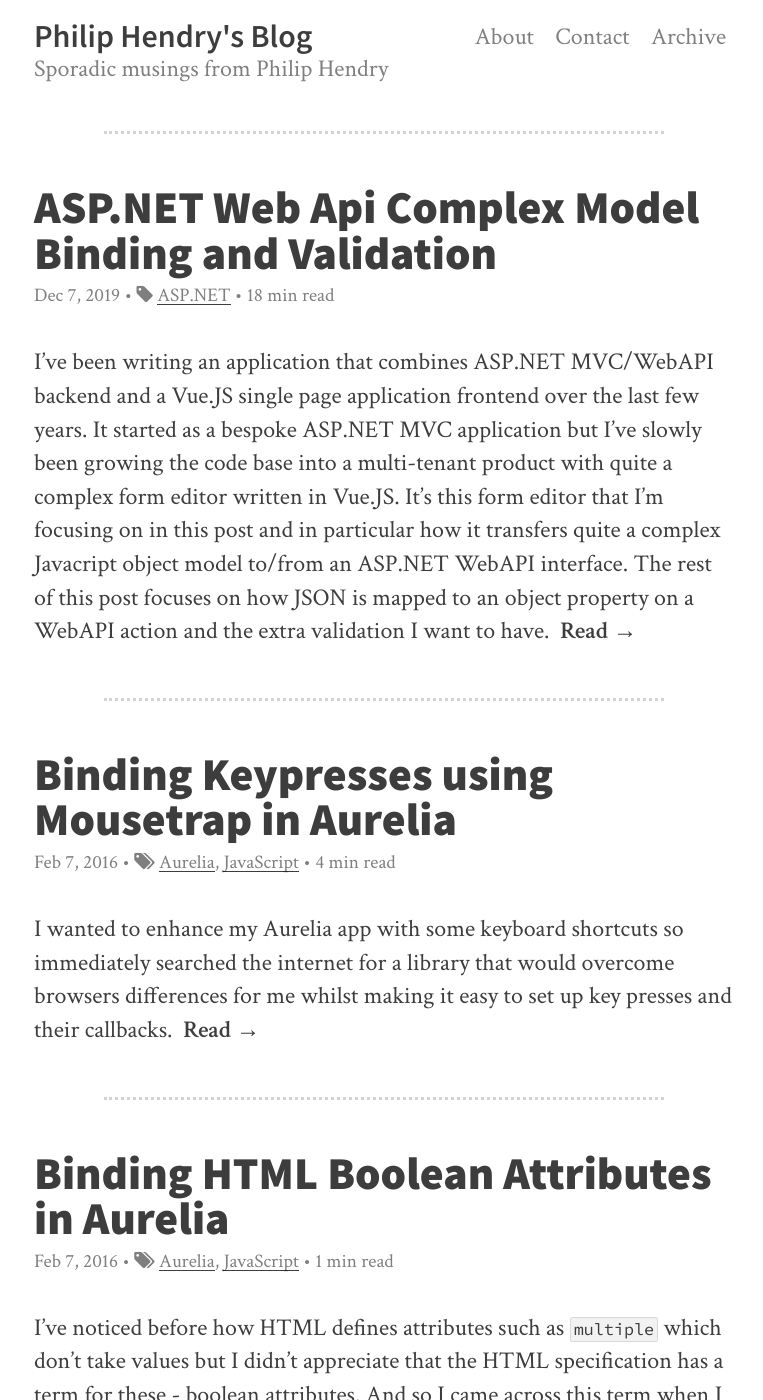
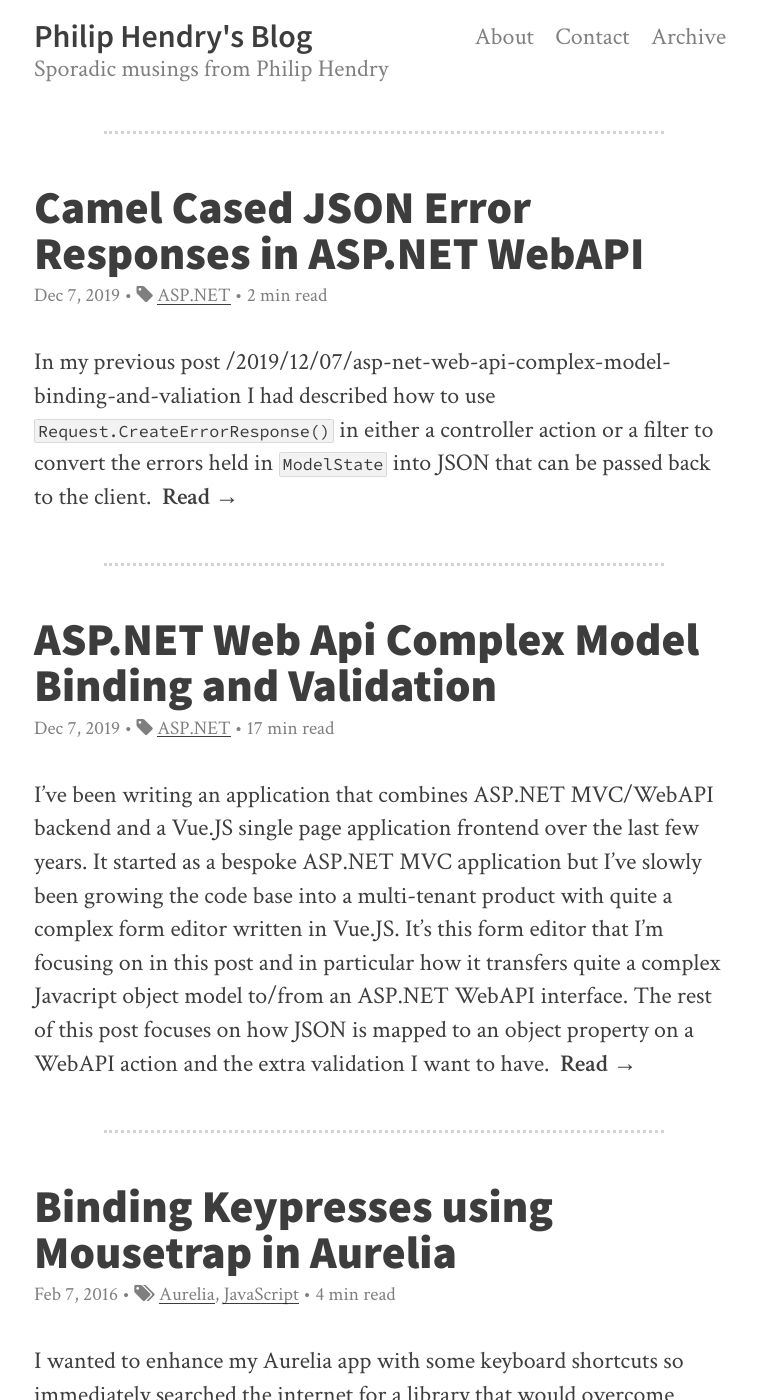
Before and after one commit to philiphendry/blog, a Jekyll site: the page built from index.html, in a window 1280 px wide and 1400 px high. Shown: the whole window, without its empty margins (256-1019 px from the left). Built offline with Jekyll 4.4.1, drawn with Linux system fonts in a browser that asks for light colours; nearby versions of some CDN libraries; Markdown is read by kramdown in place of the engine named in the settings; the list of posts is cut into pages by our own code; part of the change alters nothing that is shown; some of the changed text lies outside the part shown.

Commit message:
Add 2019-12-13-camel-cased-json-error-responses-in-asp-net-web-api

````diff
--- a/_posts/2019-12-07-asp-net-web-api-complex-model-binding-and-valiation.markdown
+++ b/_posts/2019-12-07-asp-net-web-api-complex-model-binding-and-valiation.markdown
@@ -693,6 +693,8 @@ and notice how the reflected results has removed the javascript from the HTML ab
 
 # Summary
 
-That really was a very long post but it covers a lot of aspects of binding to an action method property without having to write lots of code in the method itself. I also see these methods proving very useful for peforming authorization checks such that the user has already been authenticated but now I want to check that data within the posted JSON is authorized for them to access (for example they've posted data which includes a organisation identifier but are they actually a member of that organisation?)
+That really was a very long post but it covers a lot of aspects of binding to an action method property without having to write lots of code in the method itself. I also see these methods proving very useful for peforming authorization checks such that the user has already been authenticated but now I want to check that data within the posted JSON is authorianzed for them to access (for example they've posted data which includes a organisation identifier but are they actually a member of that organisation?)
 
 I'm also leaving open the question of how these global integrations are tested since it could be easy to break functionality without actually noticing it's simply no longer configured.
+
+*Update*: In my next post {% post_url 2019-12-13-camel-cased-json-error-responses-in-asp-net-web-api} I discuss a issue with the camel casing in the JSON returned in errors.
--- /dev/null
+++ b/_posts/2019-12-13-camel-cased-json-error-responses-in-asp-net-web-api.markdown
@@ -0,0 +1,82 @@
+---
+author: Philip Hendry
+title: Camel Cased JSON Error Responses in ASP.NET WebAPI
+date: 2019-12-07 19:30
+comments: true
+layout: post
+tags:
+- asp-net
+---
+
+In my previous post {% post_url 2019-12-07-asp-net-web-api-complex-model-binding-and-valiation %} I had described how to use ```Request.CreateErrorResponse()``` in either a controller action or a filter to convert the errors held in ```ModelState``` into JSON that can be passed back to the client.
+
+What I hadn't taken into account was the camel casing in the result that the framework had failed to fix. For example, given a class structure like this:
+
+```
+public class Person
+{
+    public Address Address { get; set; }
+}
+public class Address
+{
+    [Required] public String AddressLine1 { get; set; }
+    [Required] public String Town { get; set; }
+    [Required] public String PostCode { get; set; }
+}
+```
+
+And if I don't submit those fields to the _PUT_ method then I'll get back the following errors:
+
+```
+{
+    "Message": "The request is invalid.",
+    "ModelState": {
+        "person.Address.AddressLine1": [
+            "The AddressLine1 field is required."
+        ],
+        "person.Address.Town": [
+            "The Town field is required."
+        ],
+        "person.Address.PostCode": [
+            "The PostCode field is required."
+        ]
+    }
+}
+```
+
+That problem here is that the naming strategy registered with NewtonSoft has kicked in after the ```ModelState``` has concatenated the field names and therefore only the first letter has been lowercased. In other words, where I see ```person.Address.PostCode``` I actually should see ```person.address.postCode```.
+
+Like any good developer, before reading the docs, I took to google and within a couple of minutes found a (stackoverflow)[https://stackoverflow.com/questions/54308041/how-to-use-json-net-camelcasepropertynamescontractresolver-with-dot-separated-na] post which had the answer!
+
+The first place to change was in the ```WebApiConfig.Register```:
+
+```
+var contractResolver = HtmlSanitisingContractResolver.Instance;
+contractResolver.NamingStrategy = new PiecewiseNamingStrategy(new CamelCaseNamingStrategy())
+{
+    OverrideSpecifiedNames = true,
+    ProcessDictionaryKeys = true
+};
+```
+
+As an added bonus the stackoverflow post also answered the question of how to resolve my ```HtmlSanitisingContractResolver``` from being derived from ```CamelCaseNamingStrategy```. The ```NamingStrategy``` is assigned to the ```HtmlSanitisingContractResolver``` and has a new one called ```PiecewiseNamingStrategy``` which simply splits the name on ```.``` and camelcases each individual item before re-joining them:
+
+```
+public class PiecewiseNamingStrategy : NamingStrategy
+{
+    readonly NamingStrategy baseStrategy;
+
+    public PiecewiseNamingStrategy(NamingStrategy baseStrategy)
+    {
+        this.baseStrategy = baseStrategy ?? throw new ArgumentNullException();
+    }
+
+    protected override string ResolvePropertyName(string name)
+    {
+        return String.Join(".", name.Split('.')
+            .Select(n => baseStrategy.GetPropertyName(n, false)));
+    }
+}
+```
+
+Simple but effective. My next post however will discuss throwing this away in favour of reformatting the error response JSON entirely!
````
